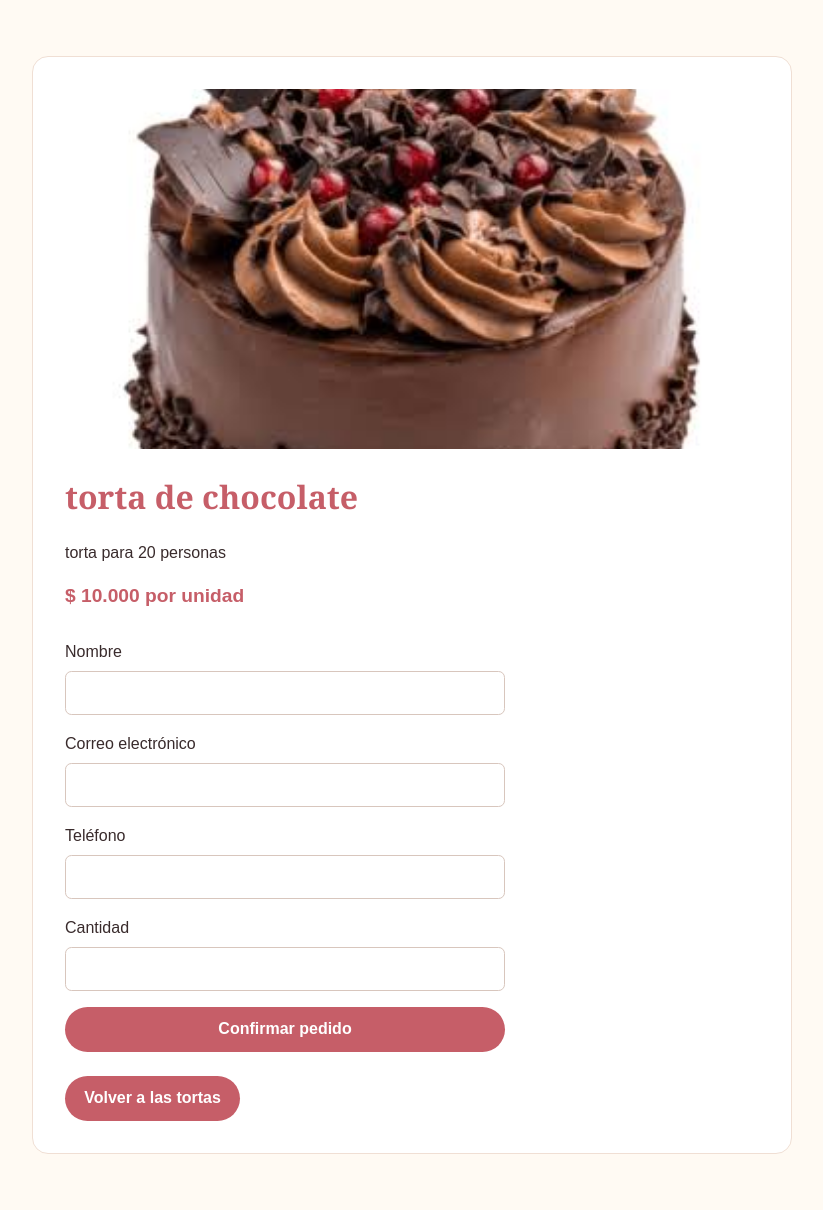
After one commit to francisco-ribeiro-varas/prueba_3_pasteleria, a Django app: page /productos/1/ in a window 1280 px wide. The commit adds this page. Shown: the whole page, without its empty margins (228-1051 px from the left). Run offline with Django 5.2, Linux system fonts and the light colour scheme; data comes from the database, SQL or seed files in the repository; both versions use the stored data as it was after the commit.

Commit message:
6 commit: se agrego el formulario de compra y que no se duplique al recargar y productos no disponibles al 404

```diff
--- a/config/settings.py
+++ b/config/settings.py
@@ -128,3 +128,5 @@ MAILERS = {
         'BACKEND': 'django.core.mail.backends.console.EmailBackend',
     },
 }
+
+DEFAULT_AUTO_FIELD = 'django.db.models.BigAutoField'
--- a/config/urls.py
+++ b/config/urls.py
@@ -24,6 +24,8 @@ from pasteleria import views
 urlpatterns = [
     path('admin/', admin.site.urls),
     path('', views.inicio, name='inicio'),
+    path('productos/<int:producto_id>/', views.detalle_producto, name='detalle_producto'),
+    path('pedidos/<int:pedido_id>/confirmacion/', views.pedido_confirmado, name='pedido_confirmado'),
 ]
 
 if settings.DEBUG:
--- /dev/null
+++ b/ia.txt
@@ -0,0 +1,6 @@
+1 commit: no se ocupo IA
+2 commit: no se ocupo IA
+3 commit: se uso IA en los html de index y el 404
+4 commit: se uso IA para que me dijiera como se formateaba el precio a pesos chilenos
+5 commit: no se ocupo IA
+6 commit: se uso IA para que me dijiera como se agregaba el formulario
--- /dev/null
+++ b/pasteleria/forms.py
@@ -0,0 +1,17 @@
+from django import forms
+
+from .models import Pedido
+
+
+class PedidoForm(forms.ModelForm):
+    cantidad = forms.IntegerField(min_value=1, widget=forms.NumberInput(attrs={'min': 1}))
+
+    class Meta:
+        model = Pedido
+        fields = ('nombre_cliente', 'correo', 'telefono', 'cantidad')
+        labels = {
+            'nombre_cliente': 'Nombre',
+            'correo': 'Correo electrónico',
+            'telefono': 'Teléfono',
+            'cantidad': 'Cantidad',
+        }
--- a/pasteleria/models.py
+++ b/pasteleria/models.py
@@ -25,3 +25,23 @@ class Producto(models.Model):
 
     def __str__(self):
         return self.nombre
+
+
+class Pedido(models.Model):
+    producto = models.ForeignKey(
+        Producto,
+        on_delete=models.SET_NULL,
+        null=True,
+        blank=True,
+        related_name='pedidos',
+    )
+    producto_nombre = models.CharField(max_length=120)
+    precio_unitario = models.DecimalField(max_digits=8, decimal_places=2)
+    cantidad = models.PositiveIntegerField()
+    nombre_cliente = models.CharField(max_length=120)
+    correo = models.EmailField()
+    telefono = models.CharField(max_length=30)
+    fecha = models.DateTimeField(auto_now_add=True)
+
+    def __str__(self):
+        return f'Pedido #{self.pk} - {self.producto_nombre}'
--- a/pasteleria/views.py
+++ b/pasteleria/views.py
@@ -1,11 +1,41 @@
-from django.shortcuts import render
+from django.shortcuts import get_object_or_404, redirect, render
 
-from .models import Producto
+from .forms import PedidoForm
+from .models import Pedido, Producto
 
 
 def inicio(request):
-    productos = Producto.objects.filter(disponible=True)
+    productos = Producto.objects.all()
     return render(request, 'inicio.html', {'productos': productos})
+
+
+def detalle_producto(request, producto_id):
+    producto = Producto.objects.filter(pk=producto_id).first()
+    if producto is None or not producto.disponible:
+        return render(request, '404.html', status=404)
+
+    if request.method == 'POST':
+        formulario = PedidoForm(request.POST)
+        if formulario.is_valid():
+            pedido = formulario.save(commit=False)
+            pedido.producto = producto
+            pedido.producto_nombre = producto.nombre
+            pedido.precio_unitario = producto.precio
+            pedido.save()
+            return redirect('pedido_confirmado', pedido_id=pedido.pk)
+    else:
+        formulario = PedidoForm()
+
+    return render(
+        request,
+        'producto.html',
+        {'producto': producto, 'formulario': formulario},
+    )
+
+
+def pedido_confirmado(request, pedido_id):
+    pedido = get_object_or_404(Pedido, pk=pedido_id)
+    return render(request, 'pedido_confirmado.html', {'pedido': pedido})
 
 
 def pagina_no_encontrada(request, exception):
--- /dev/null
+++ b/templates/producto.html
@@ -0,0 +1,47 @@
+<!DOCTYPE html>
+<html lang="es">
+<head>
+    <meta charset="UTF-8">
+    <meta name="viewport" content="width=device-width, initial-scale=1">
+    <title>{{ producto.nombre }} | Pastelería Dulce Hogar</title>
+    <style>
+        * { box-sizing: border-box; }
+        body { margin: 0; padding: 1.5rem; background: #fffaf3; color: #392b2c; font-family: Georgia, "Times New Roman", serif; }
+        main { max-width: 760px; margin: 2rem auto; padding: 2rem; border: 1px solid #f0dfd4; border-radius: 1rem; background: white; }
+        h1 { color: #c65e68; }
+        p, label { font: 1rem/1.6 Arial, sans-serif; }
+        .product-image { width: 100%; max-height: 360px; border-radius: 0.6rem; object-fit: cover; }
+        .price { color: #c65e68; font: bold 1.2rem Arial, sans-serif; }
+        form { display: grid; gap: 1rem; max-width: 440px; margin-top: 2rem; }
+        label { display: grid; gap: 0.4rem; }
+        input { width: 100%; padding: 0.75rem; border: 1px solid #d8c6bd; border-radius: 0.4rem; font: 1rem Arial, sans-serif; }
+        button, .back { display: inline-block; padding: 0.85rem 1.2rem; border: 0; border-radius: 999px; background: #c65e68; color: white; font: bold 1rem Arial, sans-serif; text-decoration: none; cursor: pointer; }
+        .errorlist { color: #a3212c; font: 0.9rem Arial, sans-serif; }
+        .back { margin-top: 1.5rem; }
+    </style>
+</head>
+<body>
+    <main>
+        {% if producto.imagen %}
+            <img class="product-image" src="{{ producto.imagen.url }}" alt="{{ producto.nombre }}">
+        {% elif producto.imagen_url %}
+            <img class="product-image" src="{{ producto.imagen_url }}" alt="{{ producto.nombre }}">
+        {% endif %}
+        <h1>{{ producto.nombre }}</h1>
+        <p>{{ producto.descripcion }}</p>
+        <p class="price">{{ producto.precio_formateado }} por unidad</p>
+        <form method="post">
+            {% csrf_token %}
+            {{ formulario.non_field_errors }}
+            {% for campo in formulario %}
+                <label for="{{ campo.id_for_label }}">{{ campo.label }}
+                    {{ campo }}
+                    {{ campo.errors }}
+                </label>
+            {% endfor %}
+            <button type="submit">Confirmar pedido</button>
+        </form>
+        <a class="back" href="{% url 'inicio' %}">Volver a las tortas</a>
+    </main>
+</body>
+</html>
```
Also changed, not shown: pasteleria/admin.py (+10 -1 lines), pasteleria/tests.py (+114 -6 lines), templates/inicio.html (+7 -1 lines), templates/pedido_confirmado.html (added, +23 -0 lines), db.sqlite3, media/productos/images.png (added), media/productos/images_2.png (added), pasteleria/migrations/0003_alter_producto_id_pedido.py (added).
